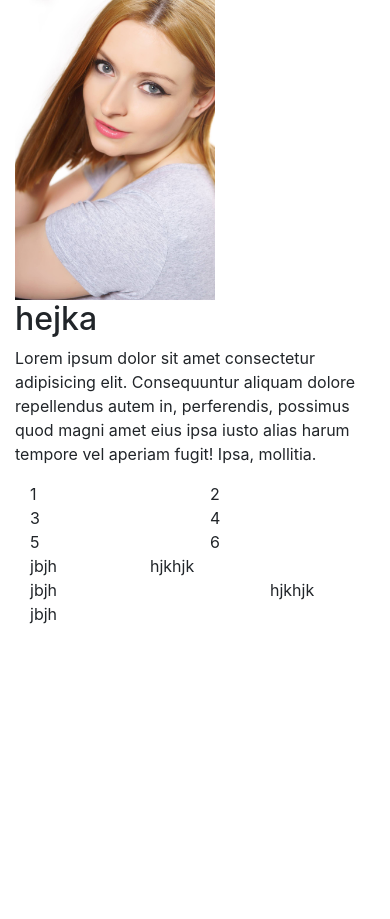
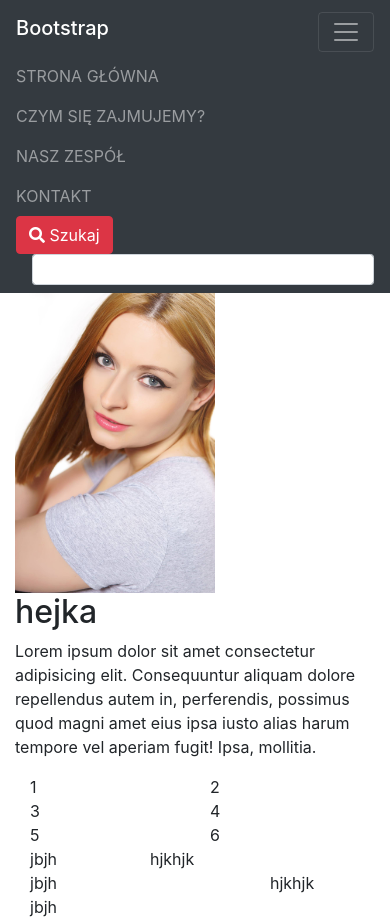
Before and after one commit to JoannaDS/BoostrapChallange, a plain HTML site: page index.html in a window 390 px wide. Before the commit the page ends 844 px from the top, so only its background shows below. Drawn offline with nearby package versions, Linux system fonts and the light colour scheme; files that its build step writes are made by us from their sources.

Commit message:
Added navbar

```diff
--- a/index.html
+++ b/index.html
@@ -1,22 +1,77 @@
-<!DOCTYPE html> <html lang="pl"> <head>
+<!DOCTYPE html>
+<html lang="pl">
+
+<head>
     <meta charset="UTF-8">
     <meta name="viewport" content="width=device-width, initial-scale=1.0">
     <meta http-equiv="X-UA-Compatible" content="ie=edge">
     <title>Bootstrap Challange</title>
-    <link rel="stylesheet" href="https://maxcdn.bootstrapcdn.com/bootstrap/4.0.0/css/bootstrap.min.css"
-    integrity="sha384-Gn5384xqQ1aoWXA+058RXPxPg6fy4IWvTNh0E263XmFcJlSAwiGgFAW/dAiS6JXm" crossorigin="anonymous">
+    <link rel="stylesheet" href="https://use.fontawesome.com/releases/v5.2.0/css/all.css" integrity="sha384-hWVjflwFxL6sNzntih27bfxkr27PmbbK/iSvJ+a4+0owXq79v+lsFkW54bOGbiDQ"
+        crossorigin="anonymous">
+    <link rel="stylesheet" href="https://maxcdn.bootstrapcdn.com/bootstrap/4.0.0/css/bootstrap.min.css">
     <link rel="stylesheet" href="css/style.css"> </head>
+
 <body>
+    <header>
+        <nav class="navbar navbar-expand-lg navbar-dark bg-dark">
+            <div class="container">
+                <span class="navbar-brand h1">Bootstrap</span>
+                <button class="navbar-toggler" type="button" data-toggle="collapse" data-target="#navbarSupportedContent" aria-controls="navbarSupportedContent"
+                    aria-expanded="false" aria-label="Toggle navigation">
+                    <span class="navbar-toggler-icon"></span>
+                </button>
+                <div class="navbar-collapse" id="navbarSupportedContent">
+                    <ul class="navbar-nav mr-auto">
+                        <li class="nav-item">
+                            <a href="#" class="nav-link text-uppercase">Strona główna</a>
+                        </li>
+                        <li class="nav-item">
+                            <a href="#" class="nav-link text-uppercase">Czym się zajmujemy?</a>
+                        </li>
+                        <li class="nav-item">
+                            <a href="#" class="nav-link text-uppercase">Nasz zespół</a>
+                        </li>
+                        <li class="nav-item">
+                            <a href="#" class="nav-link text-uppercase">Kontakt</a>
+                        </li>
+                    </ul>
+                    <form class="form-inline">
+                        <button class="btn btn-danger">
+                            <i class="fas fa-search" aria-hidden="true"></i>
+                            Szukaj
+                        </button>
+                        <input class="form-control form-control-sm ml-3" type="text" label="Wyszukaj">
+                    </form>
+                </div>
+            </div>
+        </nav>
+    </header>
+    </form>
+    </div>
+    </div>
+    </nav>
+    </header>
+
+
+
+
+
+
     <div class="container-fluid">
         <article>
             <img src="images/ja.jpg" alt="" height="300px">
             <h2>hejka</h2>
 
-                <p>Lorem ipsum dolor sit amet consectetur adipisicing elit. Consequuntur aliquam dolore repellendus autem in, perferendis, possimus quod magni amet eius ipsa iusto alias harum tempore vel aperiam fugit! Ipsa, mollitia.</p>
-                <div class="container"> <div class="row">
+            <p>Lorem ipsum dolor sit amet consectetur adipisicing elit. Consequuntur aliquam dolore repellendus autem in, perferendis,
+                possimus quod magni amet eius ipsa iusto alias harum tempore vel aperiam fugit! Ipsa, mollitia.</p>
+            <div class="container">
+                <div class="row">
                     <div class="col-6 col-lg-2">1</div>
                     <div class="col-6 col-lg-2">2</div>
-                        <div class="col-6 col-lg-2 col-md-4">3</div> <div class="col-6 col-lg-2 col-md-4">4</div> <div class="col-6 col-lg-2 col-md-4">5</div> <div class="col-6 col-lg-2 col-md-12">6</div>
+                    <div class="col-6 col-lg-2 col-md-4">3</div>
+                    <div class="col-6 col-lg-2 col-md-4">4</div>
+                    <div class="col-6 col-lg-2 col-md-4">5</div>
+                    <div class="col-6 col-lg-2 col-md-12">6</div>
                 </div>
             </div>
             <div class="container-fluid">
@@ -44,7 +99,12 @@
 
 
 
-    <script src="https://code.jquery.com/jquery-3.2.1.slim.min.js" KJ3o2DKtIkvYIK3UENzmM7KCkRr/rE9/Qpg6aAZGJwFDMVNA/GpGFF93hXpG5KkN" crossorigin="anonymous"></script>
-    <script src="https://maxcdn.bootstrapcdn.com/bootstrap/4.0.0/js/bootstrap.min.js" JZR6Spejh4U02d8jOt6vLEHfe/JQGiRRSQQxSfFWpi1MquVdAyjUar5+76PVCmYl" crossorigin="anonymous"></script>
+    <script src="https://code.jquery.com/jquery-3.3.1.slim.min.js" integrity="sha384-q8i/X+965DzO0rT7abK41JStQIAqVgRVzpbzo5smXKp4YfRvH+8abtTE1Pi6jizo"
+        crossorigin="anonymous"></script>
+    <script src="https://cdnjs.cloudflare.com/ajax/libs/popper.js/1.14.3/umd/popper.min.js" integrity="sha384-ZMP7rVo3mIykV+2+9J3UJ46jBk0WLaUAdn689aCwoqbBJiSnjAK/l8WvCWPIPm49"
+        crossorigin="anonymous"></script>
+    <script src="https://stackpath.bootstrapcdn.com/bootstrap/4.1.3/js/bootstrap.min.js" integrity="sha384-ChfqqxuZUCnJSK3+MXmPNIyE6ZbWh2IMqE241rYiqJxyMiZ6OW/JmZQ5stwEULTy"
+        crossorigin="anonymous"></script>
 </body>
+
 </html>
```
Lines whose indentation alone changed are shown as unchanged.
